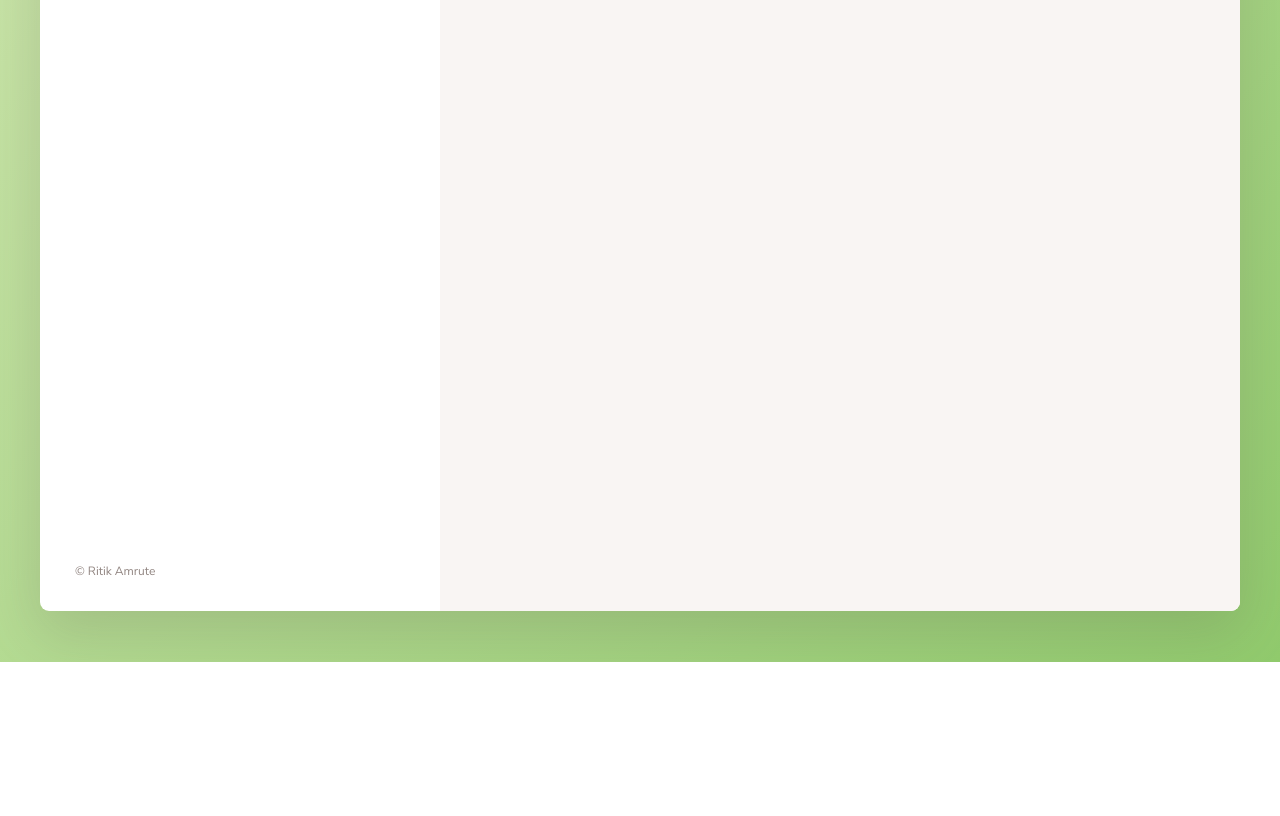
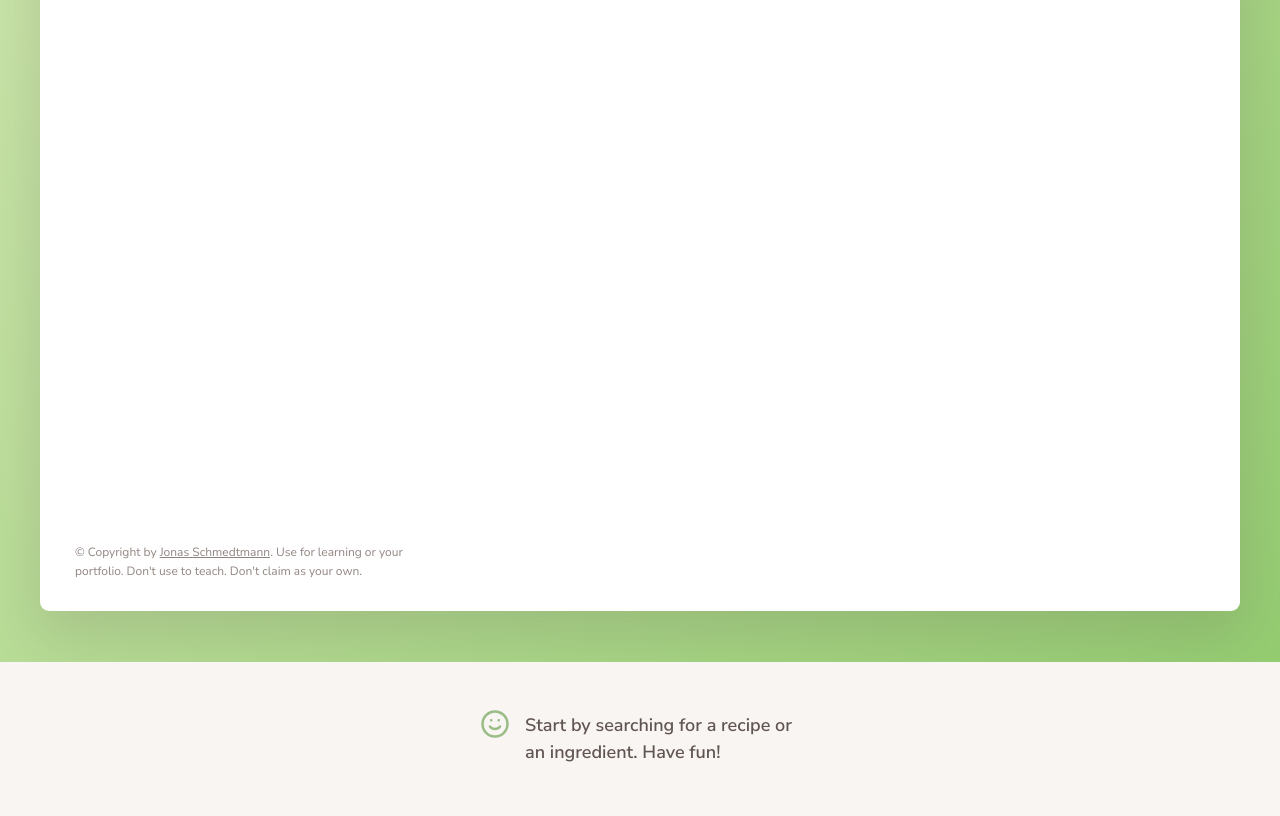
Before and after one commit to amruteritik/DishDive, a website built with Parcel: page index.html in a window 1280 px wide. Shown: the part 610-1426 px from the top of the page. Before the commit the page ends 1272 px from the top, so only its background shows below. Built offline with nearby package versions, Linux system fonts and the light colour scheme.

Commit message:
modified index.html

```diff
--- a/index.html
+++ b/index.html
@@ -81,8 +81,16 @@
         </div>
 
         <p class="copyright">
-          &copy; Ritik Amrute
+          &copy; Copyright by
+          <a
+            class="twitter-link"
+            target="_blank"
+            href="https://twitter.com/jonasschmedtman"
+            >Jonas Schmedtmann</a
+          >. Use for learning or your portfolio. Don't use to teach. Don't claim
+          as your own.
         </p>
+      </div>
       </div>
 
       <div class="recipe">
```
